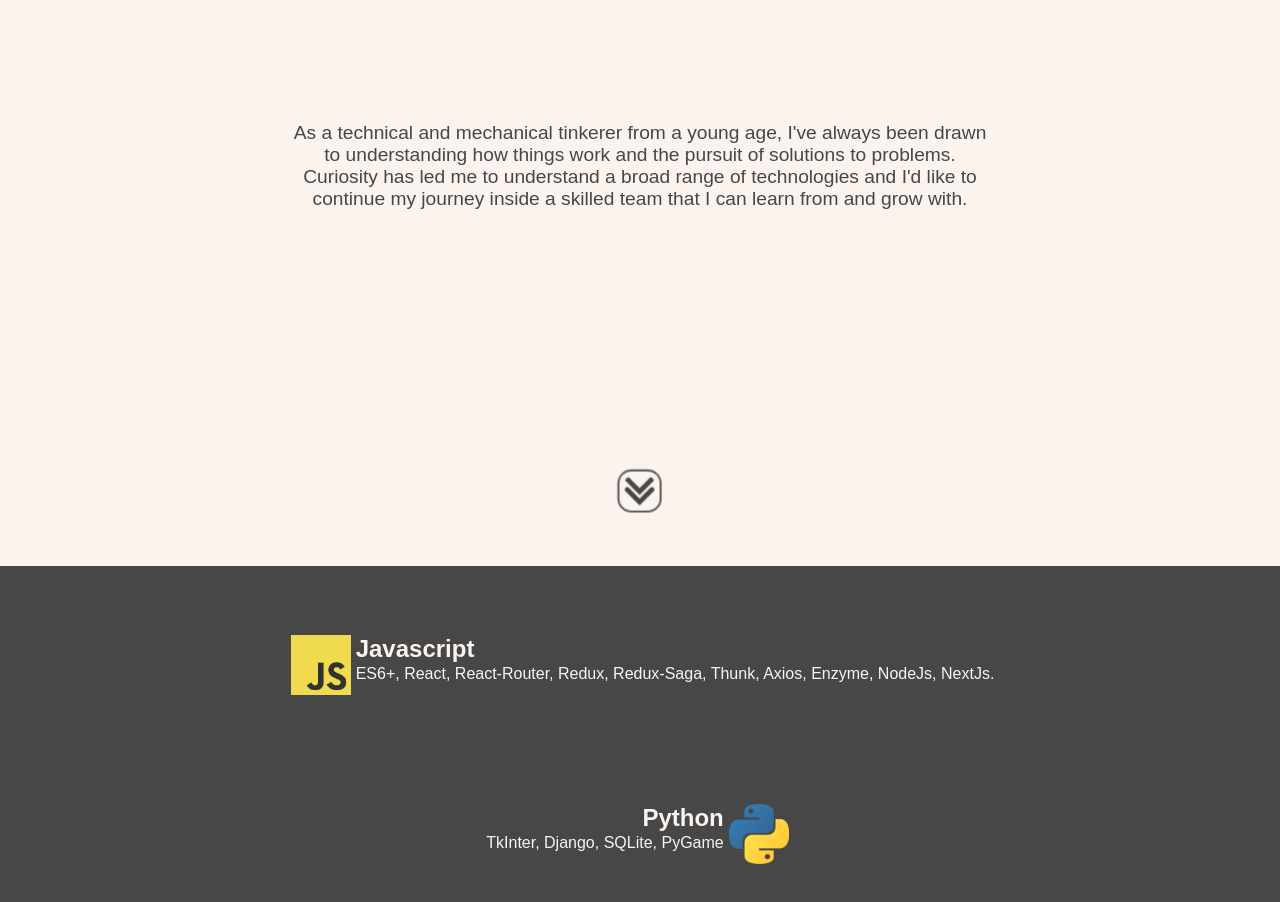
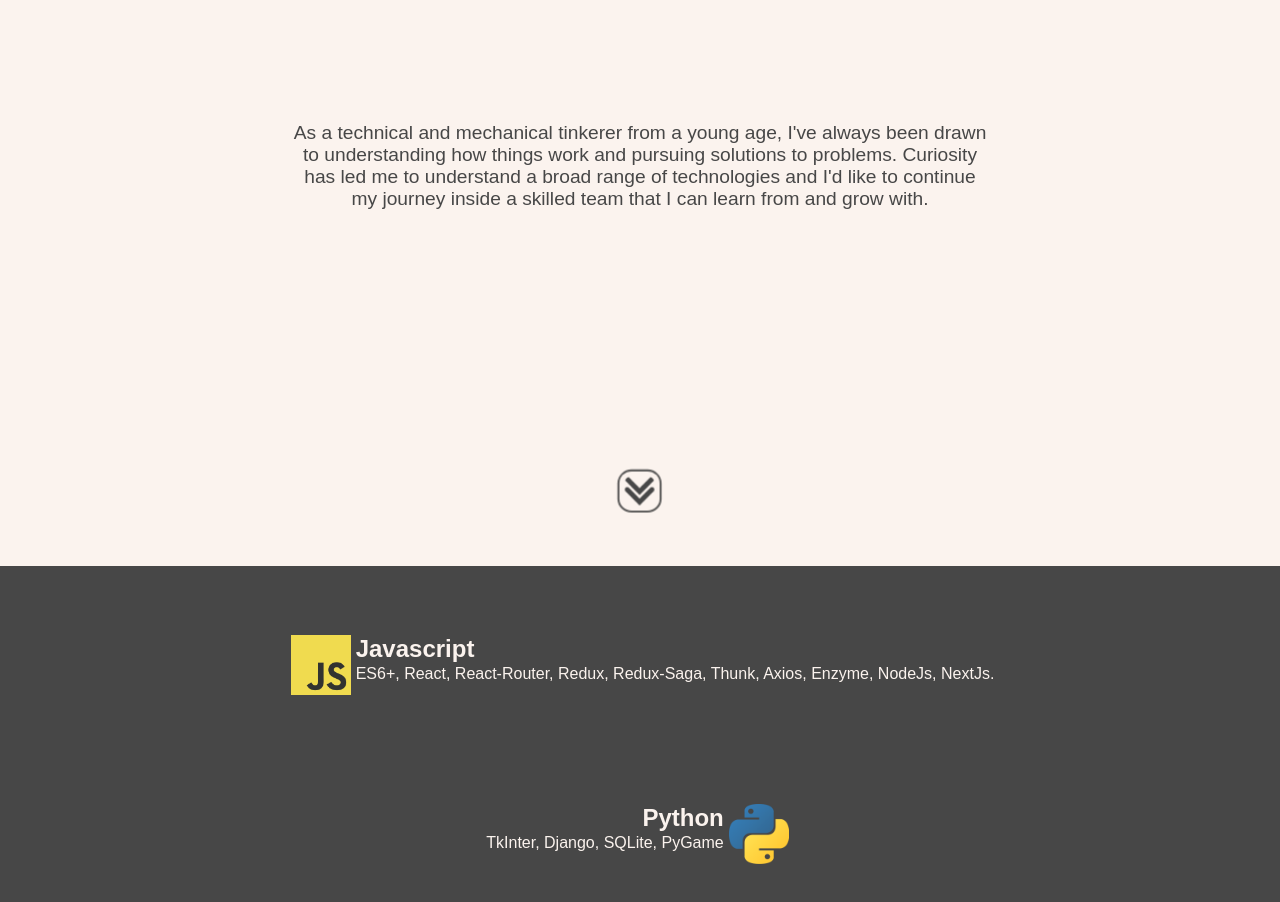
Before and after one commit to Kwarn/portfolio, a React (Create React App) app: page / in a window 1280 px wide. Shown: the part 1040-1942 px from the top of the page. Built offline with nearby package versions, Linux system fonts and the light colour scheme.

Commit message:
about me wording tweaked

```diff
--- a/src/containers/Home/Home.js
+++ b/src/containers/Home/Home.js
@@ -21,7 +21,7 @@ const Home = () => {
   const aboutMe = (
     <div className={classes.AboutMe}>
       As a technical and mechanical tinkerer from a young age, I've always been
-      drawn to understanding how things work and the pursuit of solutions to problems.
+      drawn to understanding how things work and pursuing solutions to problems.
       Curiosity has led me to understand a broad range of technologies and
       I'd like to continue my journey inside a skilled team that I can learn from and grow with.
     </div>
```
